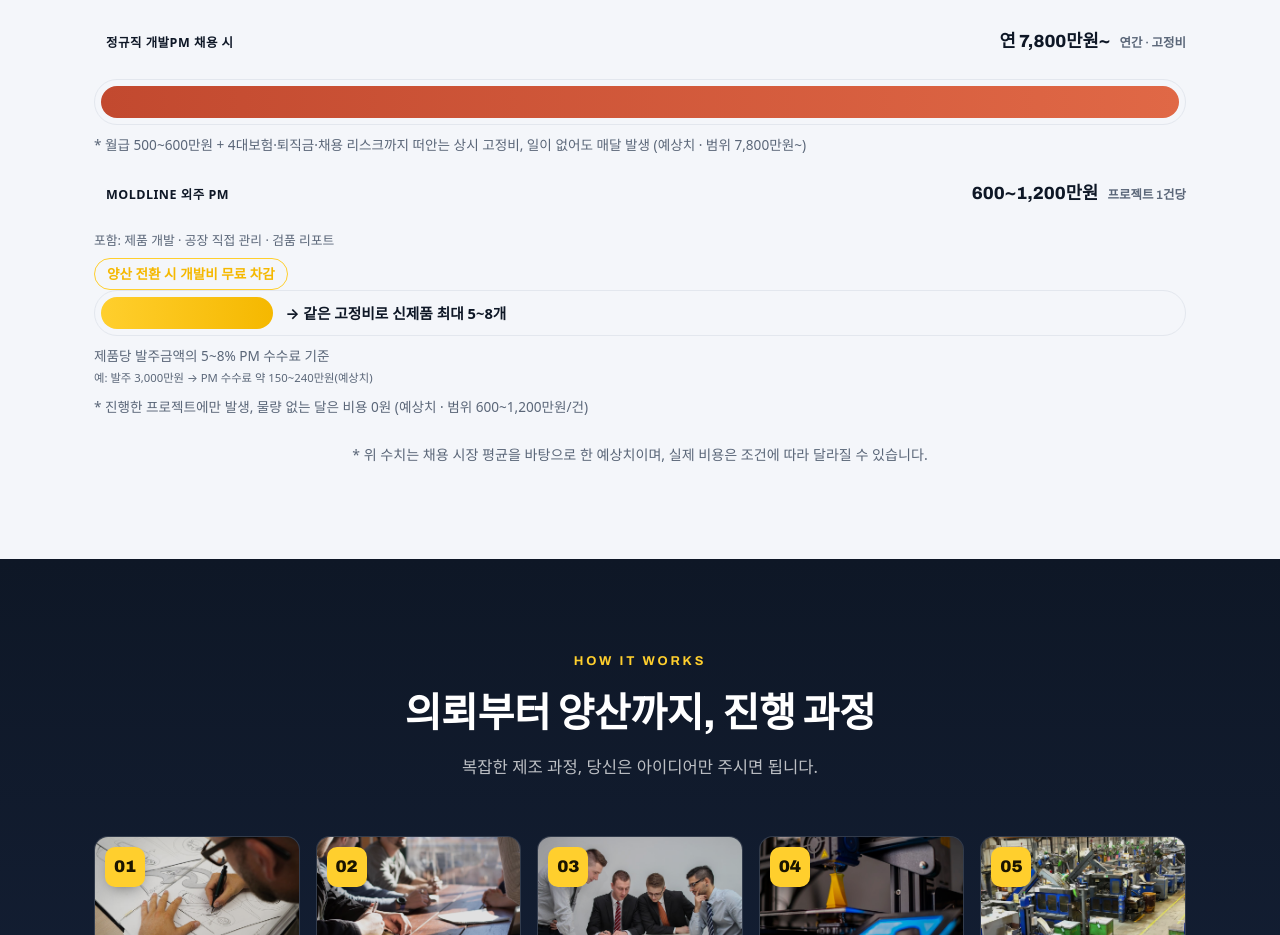
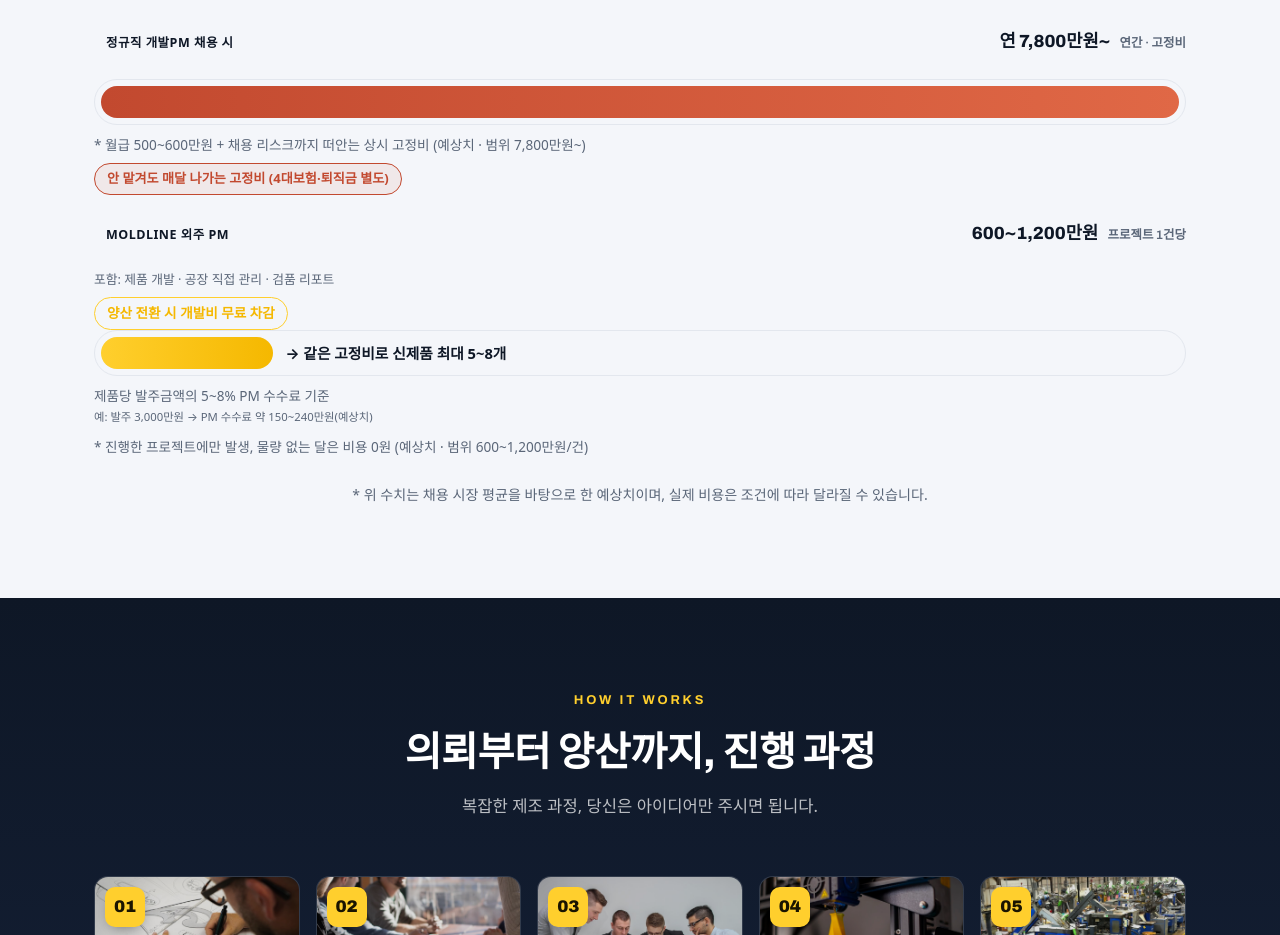
Before and after one commit to JaydenWork/moldline, a website: page index.html in a window 1280 px wide. Shown: the part 2980-3915 px from the top of the page. Drawn offline with Linux system fonts and the light colour scheme; a web font is replaced by a local one.

Commit message:
비용 비교 정규직 카드에 4대보험·퇴직금 별도 상시 고정비 캡션 통합·강조

```diff
--- a/index.html
+++ b/index.html
@@ -179,7 +179,8 @@
           <div class="cost-bar__track">
             <span class="cost-bar__fill cost-bar__fill--bad" style="--bar-w: 100%;"></span>
           </div>
-          <p class="cost-bar__cap">* 월급 500~600만원 + 4대보험·퇴직금·채용 리스크까지 떠안는 상시 고정비, 일이 없어도 매달 발생 <em>(예상치 · 범위 7,800만원~)</em></p>
+          <p class="cost-bar__cap">* 월급 500~600만원 + 채용 리스크까지 떠안는 상시 고정비 <em>(예상치 · 범위 7,800만원~)</em></p>
+          <p class="cost-bar__fixed">안 맡겨도 매달 나가는 고정비 (4대보험·퇴직금 별도)</p>
         </div>
         <div class="cost-bar" data-reveal="up" style="--reveal-delay: 140ms;">
           <div class="cost-bar__head">
--- a/styles.css
+++ b/styles.css
@@ -755,6 +755,12 @@
   border-radius: 999px; color: var(--accent-deep);
   font-size: 0.85rem; font-weight: 800; word-break: keep-all;
 }
+.cost-bar__fixed {
+  display: inline-block; margin-top: 8px; padding: 4px 12px;
+  background: rgba(194, 73, 47, 0.08); border: 1.5px solid #c2492f;
+  border-radius: 999px; color: #c2492f;
+  font-size: 0.82rem; font-weight: 800; word-break: keep-all;
+}
 @media (prefers-reduced-motion: reduce) {
   .cost-bar__fill { transition: none; }
 }
```
